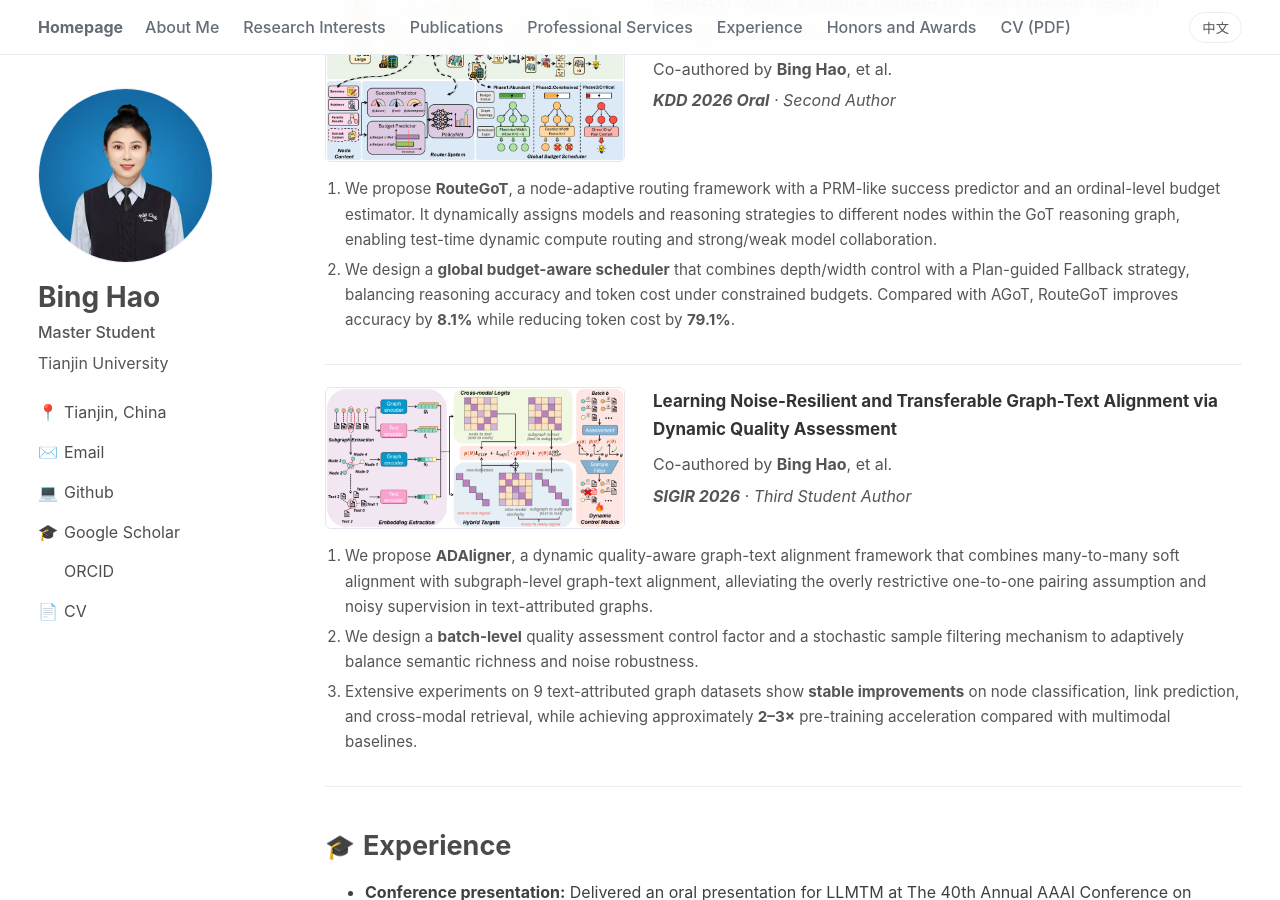
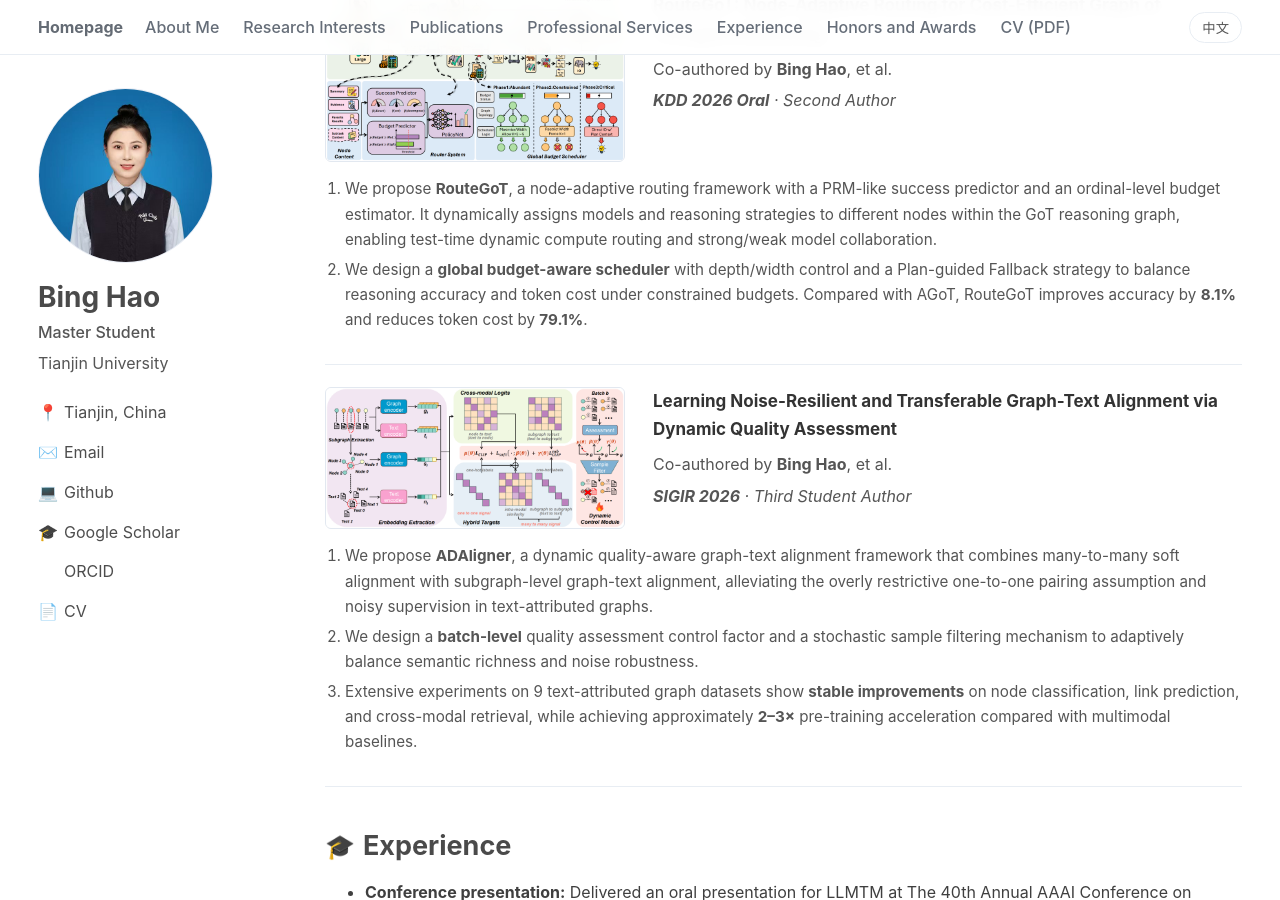
Before and after one commit to haobing-tju/haobing-tju.github.io, a Jekyll site: the page built from _pages/about.md, in a window 1280 px wide and 900 px high, scrolled down 2733 px. Built offline with Jekyll 4.4.1, drawn with Linux system fonts in a browser that asks for light colours; a style sheet for code colours, icons or effects is not loaded.

Commit message:
Update about.md

```diff
--- a/_pages/about.md
+++ b/_pages/about.md
@@ -261,14 +261,14 @@ Besides research, I have also excelled in programming and academic competitions,
   <div class="pub-desc lang-en block">
   <ol class="pub-points">
     <li>We propose <strong>RouteGoT</strong>, a node-adaptive routing framework with a PRM-like success predictor and an ordinal-level budget estimator. It dynamically assigns models and reasoning strategies to different nodes within the GoT reasoning graph, enabling test-time dynamic compute routing and strong/weak model collaboration.</li>
-    <li>We design a <strong>global budget-aware scheduler</strong> that combines depth/width control with a Plan-guided Fallback strategy, balancing reasoning accuracy and token cost under constrained budgets. Compared with AGoT, RouteGoT improves accuracy by <strong>8.1%</strong> while reducing token cost by <strong>79.1%</strong>.</li>
+    <li>We design a <strong>global budget-aware scheduler</strong> with depth/width control and a Plan-guided Fallback strategy to balance reasoning accuracy and token cost under constrained budgets. Compared with AGoT, RouteGoT improves accuracy by <strong>8.1%</strong> and reduces token cost by <strong>79.1%</strong>.</li>
   </ol>
 </div>
 
 <div class="pub-desc lang-zh block">
   <ol class="pub-points">
     <li>提出 <strong>RouteGoT</strong> 节点级自适应路由框架，设计类 PRM 的成功率预测器与序数级预算评估器，在 GoT 推理图内部按节点动态分配模型与推理策略，实现 Test-time 动态算力路由和强弱模型协同。</li>
-    <li>设计<strong>全局预算感知调度器</strong>，结合深度/宽度控制与 Plan-guided Fallback 回退策略，在预算受限条件下平衡准确率与 Token 成本。对比 AGoT，准确率提升 <strong>8.1%</strong>，Token 开销降低 <strong>79.1%</strong>。</li>
+    <li>设计<strong>全局预算感知调度器</strong>，通过深度/宽度控制与 Plan-guided Fallback 回退策略，实现预算受限条件下的准确率与 Token 成本平衡。对比 AGoT，准确率提升 <strong>8.1%</strong>，Token 开销降低 <strong>79.1%</strong>。</li>
   </ol>
 </div>
 </div>
```
